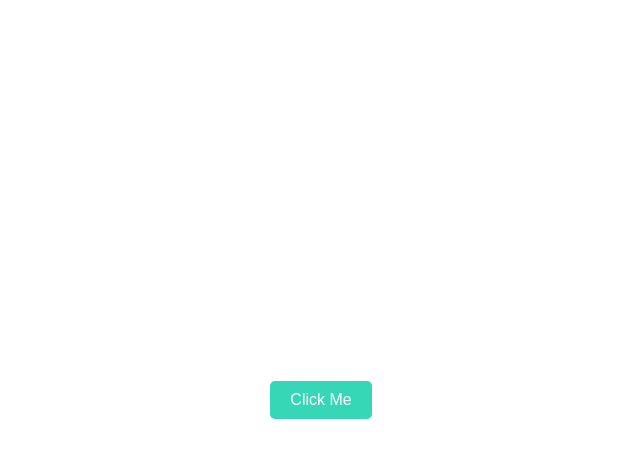
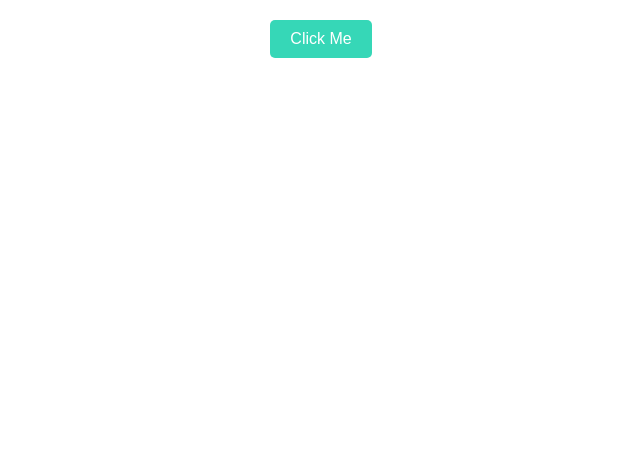
Before and after one commit to dbatu00/Fullstack-Supplier-Dashboard-Case, a React (Create React App) app in the folder client/: page / in a window 1280 px wide. Shown: the top 458 px of the page, without its empty margins (319-959 px from the left). Built offline with nearby package versions, Linux system fonts and the light colour scheme.

Commit message:
button at top

```diff
--- a/client/src/App.js
+++ b/client/src/App.js
@@ -18,9 +18,10 @@ function App() {
 
   const containerStyle = {
     display: 'flex',
-    justifyContent: 'center',
-    alignItems: 'center',
+    justifyContent: 'center', // Center horizontally
+    alignItems: 'flex-start', // Align to the top
     height: '100vh',
+    padding: '20px', // Add some space at the top
   };
 
   const buttonStyle = {
```
